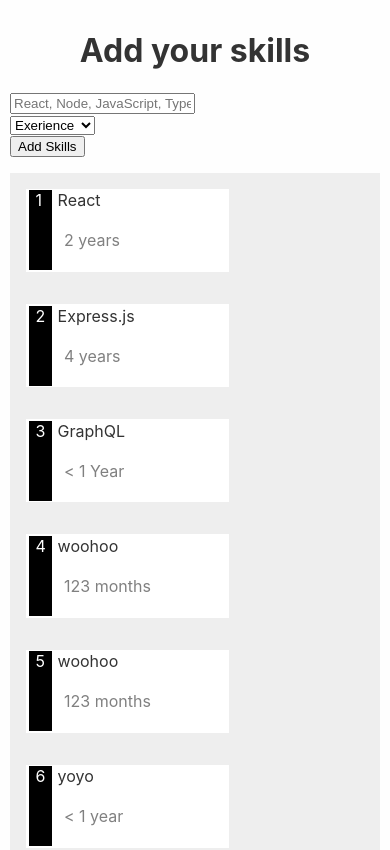
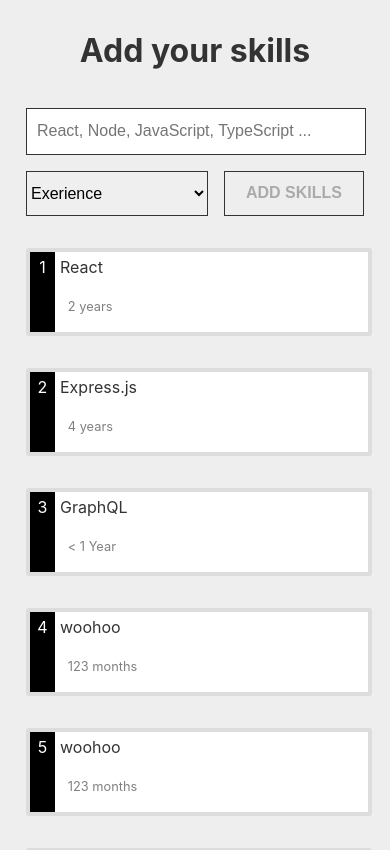
Before and after one commit to f0c1s/random-1-fe, a React (Create React App) app: page / in a window 390 px wide. Shown: the top 850 px of the page. Built offline with nearby package versions, Linux system fonts and the light colour scheme; data requests are answered from the project's data file.

Commit message:
update: ui is done except delete button

```diff
--- a/db.json
+++ b/db.json
@@ -29,6 +29,31 @@
       "name": "yoyo",
       "experience": "< 1 year",
       "id": "n7AEWBQ"
+    },
+    {
+      "name": "reac",
+      "experience": "< 1 year",
+      "id": "v5eWZyM"
+    },
+    {
+      "name": null,
+      "experience": null,
+      "id": "JEKSO2X"
+    },
+    {
+      "name": "",
+      "experience": null,
+      "id": "8_jY0-g"
+    },
+    {
+      "name": "dfgh",
+      "experience": "1 - 3 years",
+      "id": "9XhQnzq"
+    },
+    {
+      "name": "gfj",
+      "experience": "1 - 3 years",
+      "id": "K2OWPNM"
     }
   ]
 }
--- a/src/ExperienceDisplay.css
+++ b/src/ExperienceDisplay.css
@@ -12,33 +12,58 @@
     width: 200px;
     height: 80px;
     margin: 1em;
-    padding: .1em;
+    border: 4px solid #ddd;
+    border-radius: 3px;
+}
+
+ol li:hover {
+    border-color: teal;
 }
 
 ol li .position {
+    background-color: grey;
+    color: white;
+    padding: 5px;
+    grid-area: sidebar;
+    justify-self: stretch;
+    text-align: center;
+}
+
+ol li.first-five .position {
     background-color: black;
-    color: white;
-    padding: 0 .4em;
-    margin: 0 .1em;
-    grid-area: sidebar;
-    width: 10px;
+}
+
+ol li:hover .position {
+    background-color: teal;
 }
 
 ol li .name {
     grid-area: skill;
+    padding: 5px;
 }
 
 ol li .experience {
     grid-area: experience;
-    padding: 0 .4em;
+    padding: 0 1em;
     color: grey;
+    font-size: .8em;
 }
 
 .display .grid {
     display: inline-grid;
     justify-content: stretch;
-    grid-template-columns: 30px auto;
+    grid-template-columns: 25px auto;
     grid-template-areas:
-    "sidebar skill"
-    "sidebar experience"
+        "sidebar skill"
+        "sidebar experience";
 }
+
+@media only screen and (max-width: 800px) {
+    section.display {
+        margin-top: -1em;
+    }
+
+    ol li {
+        width: calc(100% - 2em);
+    }
+}
--- a/src/ExperienceDisplay.js
+++ b/src/ExperienceDisplay.js
@@ -7,7 +7,7 @@
             <ol>
                 {
                     this.props.skills.map((skill, pos) =>
-                        <li key={skill.id} className="experience-tile grid">
+                        <li key={skill.id} className={"experience-tile grid" + (pos < 5 ? " first-five" : '')}>
                             <div className="position">{pos + 1}</div>
                             <div className="name">{skill.name}</div>
                             <div className="experience">{skill.experience}</div>
--- a/src/ExperienceInput.css
+++ b/src/ExperienceInput.css
@@ -1,3 +1,76 @@
 section.input {
     margin-bottom: 1em;
 }
+
+section.input.grid {
+    display: grid;
+    grid-template-columns: 1.8fr 1.3fr 1fr;
+    grid-column-gap: 1rem;
+}
+
+section.input.grid .grid-item .input {
+    height: 45px;
+    width: 100%;
+    border: thin solid #333;
+    border-radius: 0;
+    margin: 0;
+    padding: 0;
+    font-size: 1em;
+}
+
+#skill-input {
+    border: thin solid #333;
+    padding: 0 10px;
+    width: calc(100% - 20px);
+}
+
+#save-input {
+    text-transform: uppercase;
+    font-weight: bold;
+    color: #eee;
+    background-color: #333;
+}
+
+#save-input:hover {
+    background-color: grey;
+    cursor: pointer;
+}
+
+#save-input:disabled {
+    background-color: #eee;
+    color: #aaa;
+    cursor: not-allowed;
+}
+
+@media only screen and (max-width: 800px) {
+    section.input {
+        background-color: #eeeeee;
+        margin-bottom: 0;
+        padding: 1em;
+    }
+
+    section.input.grid {
+        grid-column-gap: 0;
+        grid-gap: 1rem;
+        grid-template-columns: unset;
+        grid-template-areas:
+            "skillInput skillInput skillInput"
+            "experienceInput experienceInput saveInput";
+    }
+
+    .type {
+        grid-area: skillInput;
+    }
+
+    .experience {
+        grid-area: experienceInput;
+    }
+
+    .save {
+        grid-area: saveInput;
+    }
+
+    section.input.grid .grid-item .input {
+        height: 45px;
+    }
+}
--- a/src/ExperienceInput.js
+++ b/src/ExperienceInput.js
@@ -44,7 +44,7 @@
             referrer: "no-referrer",
             body: JSON.stringify(data)
         })
-        .then(response=> {
+            .then(response => {
                 console.log(response)
                 this.setState({ dirty: false, posted: true, saving: false })
             })
@@ -66,18 +66,18 @@
     }
     render() {
         return (
-            <section className="input grid" >
+            <section className="input grid">
                 <div className="type grid-item">
-                    <input type="text" placeholder="React, Node, JavaScript, TypeScript ..." onChange={this.handleSkillChange}/>
+                    <input class="input" id="skill-input" type="text" placeholder="React, Node, JavaScript, TypeScript ..." onChange={this.handleSkillChange} />
                 </div>
                 <div className="experience grid-item">
-                    <select defaultValue="Experience" onChange={this.handleExperienceChange}>
+                    <select class="input" id="experience-input" defaultValue="Experience" onChange={this.handleExperienceChange}>
                         <option disabled value="Experience">Exerience</option>
                         {options.map(option => <option key={option} value={option}>{option}</option>)}
                     </select>
                 </div>
-                <div className="save">
-                    <button onClick={this.handleSave}>Add Skills</button>
+                <div className="save grid-item">
+                    <button class="input" id="save-input" onClick={this.handleSave} disabled={!this.state.dirty}>Add Skills</button>
                 </div>
             </section>
         )
--- a/src/index.css
+++ b/src/index.css
@@ -15,7 +15,8 @@
         monospace;
 }
 
-.grid {
-    display: grid;
-    grid-template-columns: 1fr;
+@media screen and (max-width: 800px) {
+    body {
+        background-color: #eeeeee;
     }
+}
```
Lines whose indentation alone changed are shown as unchanged.
